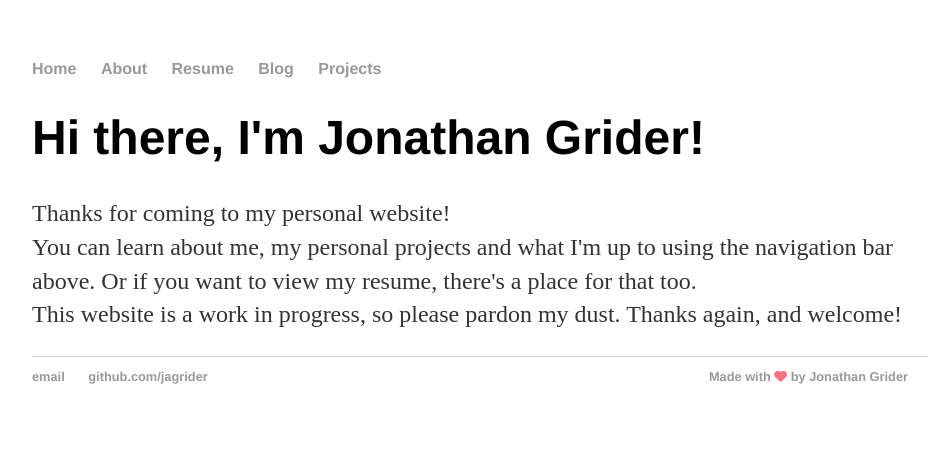
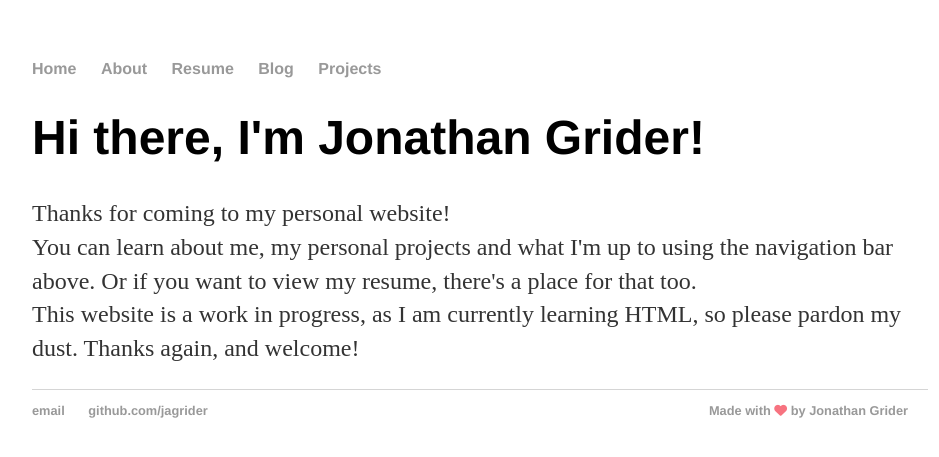
Before and after one commit to jagrider/jagrider.github.io, a Jekyll site: the page built from index.html, in a window 1280 px wide. Shown: the top 457 px of the page, without its empty margins (160-1099 px from the left). Built offline with Jekyll 4.4.1, drawn with Linux system fonts in a browser that asks for light colours; nearby versions of some CDN libraries.

Commit message:
another update

```diff
--- a/index.html
+++ b/index.html
@@ -8,7 +8,7 @@ title: Jonathan Grider, Computer Junkie
 		Thanks for coming to my personal website!<br>You can learn
 		about me, my personal projects and what I'm up to using the navigation bar above.
 		Or if you want to view my resume, there's a place for that too. <br> This
-		website is a work in progress, so please pardon my dust. Thanks again, and
-		welcome!
+		website is a work in progress, as I am currently learning HTML,
+		 so please pardon my dust. Thanks again, and welcome!
 	</p>
 </div><!-- /.blurb -->
```
